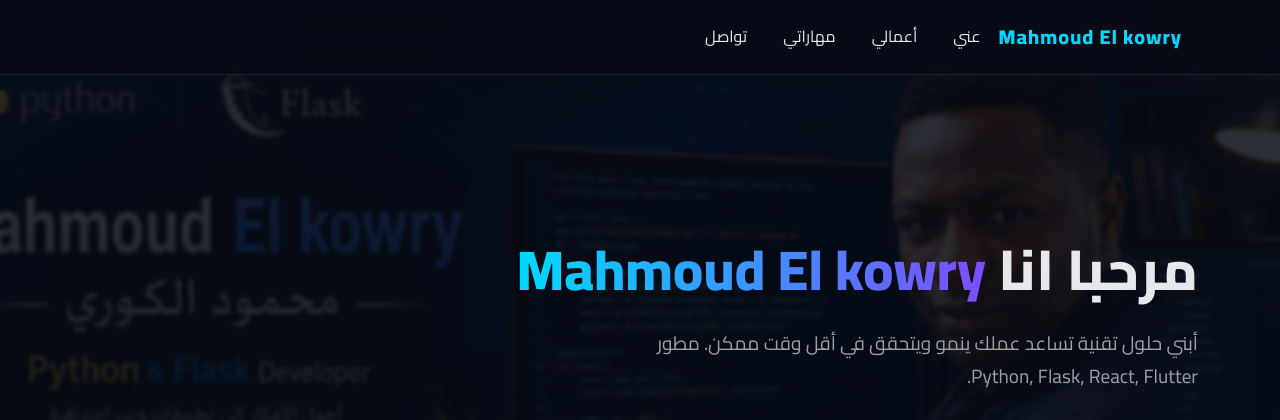
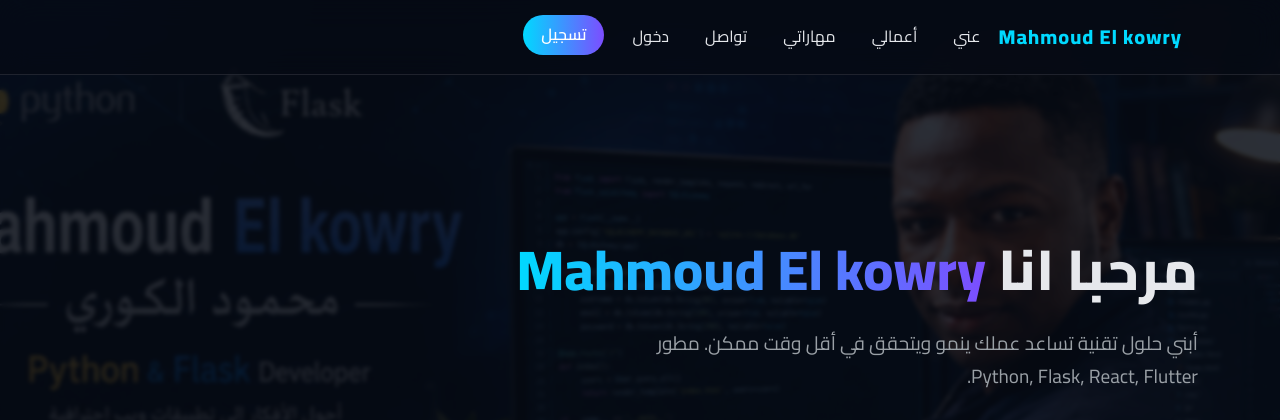
Before and after one commit to King20843436/portfolio, a Flask app: page / in a window 1280 px wide. Shown: the top 420 px of the page. Run offline with Flask 3, Linux system fonts and the light colour scheme; data comes from the database, SQL or seed files in the repository; data that the repository does not hold is empty.

Commit message:
Update index.html

```diff
--- a/templates/index.html
+++ b/templates/index.html
@@ -21,7 +21,10 @@
      <li class="nav-item"><a class="nav-link" href="#works">أعمالي</a></li>
      <li class="nav-item"><a class="nav-link" href="#skills">مهاراتي</a></li>
      <li class="nav-item"><a class="nav-link" href="#contact">تواصل</a></li>
+     <li class="nav-item"><a class="nav-link" href="/login">دخول</a></li>
+     <li class="nav-item"><a class="btn-main" href="/register" style="padding: 6px 18px; margin-right: 10px;">تسجيل</a></li>
     </ul>
+
     </div>
   </div>
 </nav>
```
Lines whose indentation alone changed are shown as unchanged.
